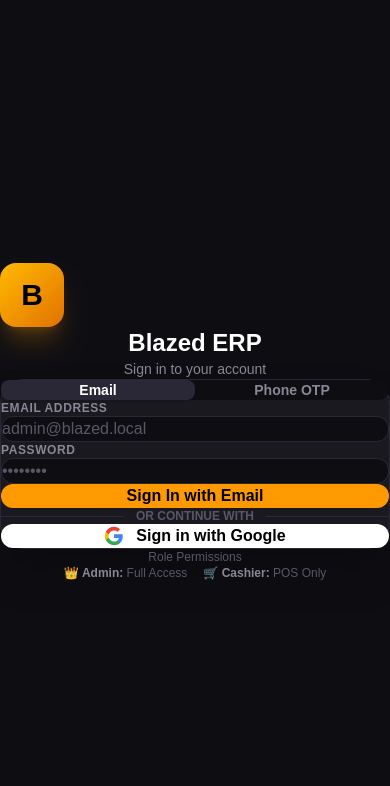
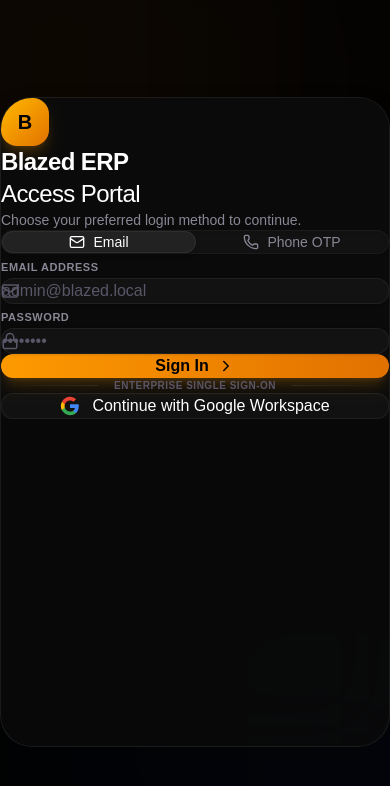
Before and after one commit to Blazed-RJ/SHOP, a Next.js app: page /login in a window 390 px wide. Shown: the top 786 px of the page. Built offline with nearby package versions, Linux system fonts and the light colour scheme.

Commit message:
fix: conditionally add GoogleProvider & redesign login UI

```diff
--- a/src/app/login/page.tsx
+++ b/src/app/login/page.tsx
@@ -3,6 +3,7 @@
 import { useState } from 'react';
 import { signIn } from 'next-auth/react';
 import { useRouter } from 'next/navigation';
+import { Mail, Phone, Lock, ChevronRight, Fingerprint, Activity, Zap } from 'lucide-react';
 
 export default function LoginPage() {
   const [tab, setTab] = useState<'email' | 'phone'>('email');
@@ -80,99 +81,151 @@
   };
 
   return (
-    <div className="min-h-screen bg-[#0e0d12] flex items-center justify-center p-4 font-sans antialiased text-white">
-      <div className="w-full max-w-md">
+    <div className="min-h-screen bg-[#030303] flex items-center justify-center relative overflow-hidden font-sans antialiased text-white p-4">
+      {/* Ambient Glowing Orbs */}
+      <div className="absolute top-[-15%] left-[-10%] w-[50%] h-[50%] bg-amber-600/15 rounded-full blur-[140px] pointer-events-none" />
+      <div className="absolute bottom-[-15%] right-[-10%] w-[50%] h-[50%] bg-blue-600/10 rounded-full blur-[140px] pointer-events-none" />
 
-        {/* Header */}
-        <div className="text-center mb-8">
-          <div className="w-16 h-16 bg-gradient-to-br from-amber-400 to-amber-600 rounded-2xl flex items-center justify-center text-3xl font-black text-black mx-auto mb-4 shadow-xl shadow-amber-500/20">
+      <div className="relative z-10 w-full max-w-[1050px] bg-[#0a0a0a]/80 border border-white/[0.08] shadow-2xl rounded-[2rem] overflow-hidden backdrop-blur-2xl flex flex-col md:flex-row min-h-[650px] transform transition-all">
+
+        {/* Left Branding / Abstract Visual */}
+        <div className="hidden md:flex w-[45%] relative bg-gradient-to-br from-[#120f0a] to-[#0a0a0a] p-12 flex-col justify-between border-r border-white/[0.04]">
+          <div className="absolute inset-0 bg-[url('https://www.transparenttextures.com/patterns/cubes.png')] opacity-[0.03] mix-blend-overlay"></div>
+
+          <div className="relative z-10">
+            <div className="w-14 h-14 bg-gradient-to-br from-amber-400 to-amber-600 rounded-2xl flex items-center justify-center text-2xl font-black text-[#030303] shadow-lg shadow-amber-500/20 mb-8">
               B
             </div>
-          <h1 className="text-2xl font-bold">Blazed ERP</h1>
-          <p className="text-[#8a8695] text-sm mt-1">Sign in to your account</p>
+            <h1 className="text-4xl font-semibold tracking-tight leading-tight text-white mb-4">
+              Welcome to <span className="text-transparent bg-clip-text bg-gradient-to-r from-amber-400 to-amber-200">Blazed ERP</span>
+            </h1>
+            <p className="text-[#8a8695] leading-relaxed max-w-sm text-lg">
+              The next-generation retail intelligence platform. Secure, instantaneous, and built for scale.
+            </p>
           </div>
 
-        {/* Main Card */}
-        <div className="bg-[#1a1920] border border-[#2a2836] rounded-3xl p-8 shadow-2xl">
+          <div className="relative z-10 space-y-5">
+            <div className="flex items-center gap-4 p-4 rounded-2xl bg-white/[0.02] border border-white/[0.05]">
+              <div className="bg-amber-500/10 p-2.5 rounded-xl text-amber-500"><Zap size={20} /></div>
+              <div>
+                <h4 className="text-sm font-semibold text-white">Lightning Fast</h4>
+                <p className="text-xs text-[#8a8695] mt-0.5">Optimized edge architecture</p>
+              </div>
+            </div>
+            <div className="flex items-center gap-4 p-4 rounded-2xl bg-white/[0.02] border border-white/[0.05]">
+              <div className="bg-blue-500/10 p-2.5 rounded-xl text-blue-500"><Activity size={20} /></div>
+              <div>
+                <h4 className="text-sm font-semibold text-white">Live Analytics</h4>
+                <p className="text-xs text-[#8a8695] mt-0.5">Real-time business insights</p>
+              </div>
+            </div>
+          </div>
+        </div>
 
-          {/* Tabs */}
-          <div className="flex bg-[#0e0d12] p-1 rounded-xl mb-6">
+        {/* Right Form Area */}
+        <div className="w-full md:w-[55%] p-8 md:p-14 flex flex-col justify-center relative bg-[#0a0a0a]">
+          <div className="max-w-[400px] w-full mx-auto">
+
+            <div className="md:hidden mb-8">
+              <div className="w-12 h-12 bg-gradient-to-br from-amber-400 to-amber-600 rounded-2xl flex items-center justify-center text-xl font-black text-[#030303] shadow-lg shadow-amber-500/20 mb-4">B</div>
+              <h2 className="text-2xl font-semibold tracking-tight text-white">Blazed ERP</h2>
+            </div>
+
+            <h2 className="text-2xl font-medium tracking-tight text-white mb-2">Access Portal</h2>
+            <p className="text-[#8a8695] text-sm mb-8">Choose your preferred login method to continue.</p>
+
+            {/* Premium Tabs */}
+            <div className="flex bg-[#121212] p-1.5 rounded-2xl mb-8 border border-white/[0.04] shadow-inner">
               <button
                 onClick={() => { setTab('email'); setError(''); }}
-              className={`flex-1 py-2 text-sm font-semibold rounded-lg transition-all ${tab === 'email' ? 'bg-[#2a2836] text-white shadow' : 'text-[#8a8695] hover:text-white'}`}
+                className={`flex-1 flex items-center justify-center gap-2 py-2.5 text-sm font-medium rounded-xl transition-all duration-300 ${tab === 'email' ? 'bg-[#222222] text-white shadow-md border border-white/[0.05]' : 'text-[#8a8695] hover:text-white hover:bg-white/[0.02]'}`}
               >
-              Email
+                <Mail size={16} /> Email
               </button>
               <button
                 onClick={() => { setTab('phone'); setError(''); }}
-              className={`flex-1 py-2 text-sm font-semibold rounded-lg transition-all ${tab === 'phone' ? 'bg-[#2a2836] text-white shadow' : 'text-[#8a8695] hover:text-white'}`}
+                className={`flex-1 flex items-center justify-center gap-2 py-2.5 text-sm font-medium rounded-xl transition-all duration-300 ${tab === 'phone' ? 'bg-[#222222] text-white shadow-md border border-white/[0.05]' : 'text-[#8a8695] hover:text-white hover:bg-white/[0.02]'}`}
               >
-              Phone OTP
+                <Phone size={16} /> Phone OTP
               </button>
             </div>
 
             {/* Form */}
             {tab === 'email' ? (
-            <form onSubmit={handleEmailLogin} className="space-y-4">
-              <div>
-                <label className="block text-xs font-bold text-[#8a8695] uppercase tracking-wider mb-2">Email Address</label>
+              <form onSubmit={handleEmailLogin} className="space-y-5 animate-in fade-in slide-in-from-bottom-2 duration-500">
+                <div className="space-y-1.5">
+                  <label className="text-[11px] font-bold text-[#8a8695] uppercase tracking-wider ml-1">Email Address</label>
+                  <div className="relative">
+                    <div className="absolute inset-y-0 left-0 pl-4 flex items-center pointer-events-none text-[#5a5668]"><Mail size={18} /></div>
                     <input type="email" value={email} onChange={e => setEmail(e.target.value)} required placeholder="admin@blazed.local"
-                  className="w-full bg-[#0e0d12] border border-[#2a2836] rounded-xl px-4 py-3 text-white placeholder:text-[#5a5668] focus:outline-none focus:border-amber-500 focus:ring-1 focus:ring-amber-500 transition-all"
+                      className="w-full bg-[#121212] border border-white/[0.06] rounded-xl pl-11 pr-4 py-3.5 text-white placeholder:text-[#5a5668] focus:outline-none focus:border-amber-500/50 focus:ring-1 focus:ring-amber-500/50 transition-all hover:border-white/[0.1] shadow-sm"
                     />
                   </div>
-              <div>
-                <label className="block text-xs font-bold text-[#8a8695] uppercase tracking-wider mb-2">Password</label>
+                </div>
+                <div className="space-y-1.5">
+                  <label className="text-[11px] font-bold text-[#8a8695] uppercase tracking-wider ml-1">Password</label>
+                  <div className="relative">
+                    <div className="absolute inset-y-0 left-0 pl-4 flex items-center pointer-events-none text-[#5a5668]"><Lock size={18} /></div>
                     <input type="password" value={password} onChange={e => setPassword(e.target.value)} required placeholder="••••••••"
-                  className="w-full bg-[#0e0d12] border border-[#2a2836] rounded-xl px-4 py-3 text-white placeholder:text-[#5a5668] focus:outline-none focus:border-amber-500 focus:ring-1 focus:ring-amber-500 transition-all"
+                      className="w-full bg-[#121212] border border-white/[0.06] rounded-xl pl-11 pr-4 py-3.5 text-white placeholder:text-[#5a5668] focus:outline-none focus:border-amber-500/50 focus:ring-1 focus:ring-amber-500/50 transition-all hover:border-white/[0.1] shadow-sm"
                     />
                   </div>
-              <button type="submit" disabled={loading} className="w-full bg-amber-500 hover:bg-amber-400 disabled:opacity-50 text-black font-bold py-3.5 rounded-xl transition-colors mt-2">
-                {loading ? 'Signing in...' : 'Sign In with Email'}
+                </div>
+                <button type="submit" disabled={loading} className="group w-full flex items-center justify-center gap-2 bg-gradient-to-r from-amber-500 to-amber-600 hover:from-amber-400 hover:to-amber-500 disabled:opacity-50 text-black font-semibold py-3.5 rounded-xl transition-all shadow-lg shadow-amber-500/20 mt-4 active:scale-[0.98]">
+                  {loading ? 'Authenticating...' : 'Sign In'}
+                  {!loading && <ChevronRight size={18} className="group-hover:translate-x-1 transition-transform" />}
                 </button>
               </form>
             ) : (
-            <form onSubmit={handlePhoneLogin} className="space-y-4">
-              <div>
-                <label className="block text-xs font-bold text-[#8a8695] uppercase tracking-wider mb-2">Phone Number</label>
+              <form onSubmit={handlePhoneLogin} className="space-y-5 animate-in fade-in slide-in-from-bottom-2 duration-500">
+                <div className="space-y-1.5">
+                  <label className="text-[11px] font-bold text-[#8a8695] uppercase tracking-wider ml-1">Phone Number</label>
+                  <div className="relative">
+                    <div className="absolute inset-y-0 left-0 pl-4 flex items-center pointer-events-none text-[#5a5668]"><Phone size={18} /></div>
                     <input type="tel" value={phone} onChange={e => setPhone(e.target.value)} disabled={otpSent} required placeholder="9876543210"
-                  className="w-full bg-[#0e0d12] border border-[#2a2836] rounded-xl px-4 py-3 text-white placeholder:text-[#5a5668] focus:outline-none focus:border-amber-500 focus:ring-1 focus:ring-amber-500 transition-all disabled:opacity-50"
+                      className="w-full bg-[#121212] border border-white/[0.06] rounded-xl pl-11 pr-4 py-3.5 text-white placeholder:text-[#5a5668] focus:outline-none focus:border-amber-500/50 focus:ring-1 focus:ring-amber-500/50 transition-all hover:border-white/[0.1] shadow-sm disabled:opacity-50"
                     />
                   </div>
+                </div>
                 {otpSent && (
-                <div>
-                  <div className="flex justify-between items-center mb-2">
-                    <label className="block text-xs font-bold text-[#8a8695] uppercase tracking-wider">6-Digit OTP</label>
-                    <button type="button" onClick={() => setOtpSent(false)} className="text-[10px] text-amber-500 font-bold hover:underline">CHANGE PHONE</button>
+                  <div className="space-y-1.5 animate-in fade-in zoom-in-95 duration-300">
+                    <div className="flex justify-between items-center ml-1">
+                      <label className="text-[11px] font-bold text-[#8a8695] uppercase tracking-wider">6-Digit Code</label>
+                      <button type="button" onClick={() => setOtpSent(false)} className="text-[10px] text-amber-500 font-semibold hover:text-amber-400 transition-colors">Edit number</button>
                     </div>
+                    <div className="relative">
+                      <div className="absolute inset-y-0 left-0 pl-4 flex items-center pointer-events-none text-[#5a5668]"><Fingerprint size={18} /></div>
                       <input type="text" value={otp} onChange={e => setOtp(e.target.value)} required placeholder="123456" maxLength={6}
-                    className="w-full bg-[#0e0d12] border border-[#2a2836] rounded-xl px-4 py-3 text-white text-center tracking-[0.5em] text-lg placeholder:text-[#5a5668] focus:outline-none focus:border-amber-500 focus:ring-1 focus:ring-amber-500 transition-all"
+                        className="w-full bg-[#121212] border border-amber-500/30 rounded-xl pl-11 pr-4 py-3.5 text-white text-lg tracking-[0.5em] font-medium placeholder:text-[#5a5668]/50 focus:outline-none focus:border-amber-500 focus:ring-1 focus:ring-amber-500 transition-all shadow-[0_0_15px_rgba(245,158,11,0.1)]"
                       />
                     </div>
+                  </div>
                 )}
-              <button type="submit" disabled={loading} className="w-full bg-amber-500 hover:bg-amber-400 disabled:opacity-50 text-black font-bold py-3.5 rounded-xl transition-colors mt-2">
-                {loading ? 'Please wait...' : (otpSent ? 'Verify OTP & Login' : 'Send OTP')}
+                <button type="submit" disabled={loading} className="group w-full flex items-center justify-center gap-2 bg-gradient-to-r from-amber-500 to-amber-600 hover:from-amber-400 hover:to-amber-500 disabled:opacity-50 text-black font-semibold py-3.5 rounded-xl transition-all shadow-lg shadow-amber-500/20 mt-4 active:scale-[0.98]">
+                  {loading ? 'Please wait...' : (otpSent ? 'Verify & Login' : 'Send One-Time Code')}
+                  {!loading && <ChevronRight size={18} className="group-hover:translate-x-1 transition-transform" />}
                 </button>
               </form>
             )}
 
             {error && (
-            <div className="mt-4 p-3 bg-red-950/30 border border-red-900/50 rounded-lg text-red-500 text-sm text-center font-medium">
+              <div className="mt-5 p-3.5 bg-red-500/10 border border-red-500/20 rounded-xl text-red-400 text-sm text-center font-medium animate-in fade-in zoom-in-95 duration-300">
                 {error}
               </div>
             )}
 
             {/* Divider */}
-          <div className="my-6 flex items-center gap-3">
-            <div className="h-px bg-[#2a2836] flex-1"></div>
-            <span className="text-[#5a5668] text-xs font-semibold uppercase">Or continue with</span>
-            <div className="h-px bg-[#2a2836] flex-1"></div>
+            <div className="mt-10 mb-6 flex items-center gap-4">
+              <div className="h-px bg-gradient-to-r from-transparent to-white/[0.08] flex-1"></div>
+              <span className="text-[#5a5668] text-[10px] font-bold uppercase tracking-wider">Enterprise Single Sign-On</span>
+              <div className="h-px bg-gradient-to-l from-transparent to-white/[0.08] flex-1"></div>
             </div>
 
             {/* Google Button */}
             <button
               onClick={handleGoogleLogin}
               disabled={loading}
-            className="w-full flex items-center justify-center gap-3 bg-white hover:bg-gray-100 text-black font-semibold py-3.5 rounded-xl transition-colors disabled:opacity-50"
+              className="w-full flex items-center justify-center gap-3 bg-white/[0.03] hover:bg-white/[0.06] border border-white/[0.06] hover:border-white/[0.1] text-white font-medium py-3.5 rounded-xl transition-all disabled:opacity-50 active:scale-[0.98]"
             >
               <svg className="w-5 h-5" viewBox="0 0 24 24">
                 <path d="M22.56 12.25c0-.78-.07-1.53-.2-2.25H12v4.26h5.92c-.26 1.37-1.04 2.53-2.21 3.31v2.77h3.57c2.08-1.92 3.28-4.74 3.28-8.09z" fill="#4285F4"/>
@@ -180,16 +233,9 @@
                 <path d="M5.84 14.09c-.22-.66-.35-1.36-.35-2.09s.13-1.43.35-2.09V7.07H2.18C1.43 8.55 1 10.22 1 12s.43 3.45 1.18 4.93l2.85-2.22.81-.62z" fill="#FBBC05"/>
                 <path d="M12 5.38c1.62 0 3.06.56 4.21 1.64l3.15-3.15C17.45 2.09 14.97 1 12 1 7.7 1 3.99 3.47 2.18 7.07l3.66 2.84c.87-2.6 3.3-4.53 6.16-4.53z" fill="#EA4335"/>
               </svg>
-            Sign in with Google
+              Continue with Google Workspace
             </button>
-        </div>
 
-        {/* Info */}
-        <div className="mt-8 text-center text-[#5a5668] text-xs">
-          <p>Role Permissions</p>
-          <div className="flex justify-center gap-4 mt-2">
-            <span>👑 <strong className="text-[#8a8695]">Admin:</strong> Full Access</span>
-            <span>🛒 <strong className="text-[#8a8695]">Cashier:</strong> POS Only</span>
           </div>
         </div>
       </div>
```
Also changed, not shown: src/auth.ts (+14 -7 lines). Lines whose indentation alone changed are shown as unchanged.
